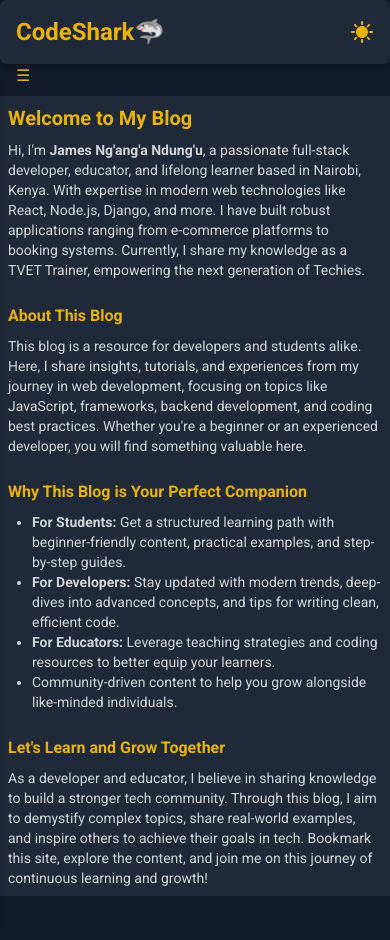
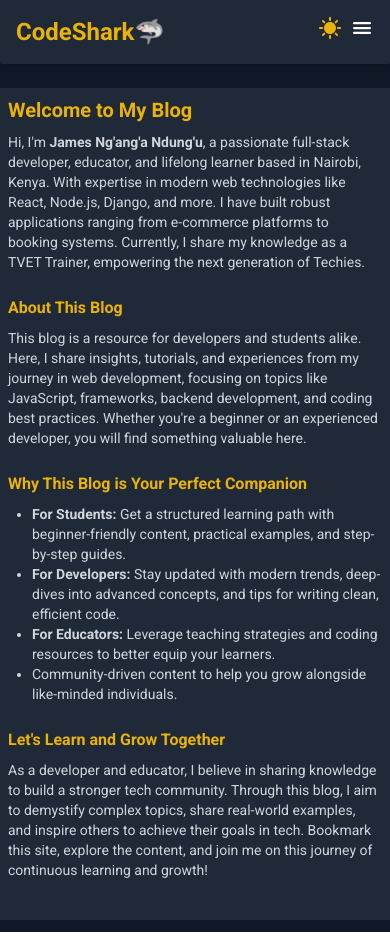
Before and after one commit to jimmindungu3/codeshark-blog, a React (Vite) app in the folder Frontend/: page / in a window 390 px wide. Built offline with nearby package versions, Linux system fonts and the light colour scheme.

Commit message:
create side menu for small screen

```diff
--- a/Frontend/src/App.jsx
+++ b/Frontend/src/App.jsx
@@ -7,42 +7,52 @@ import Home from "./components/Home";
 
 // Lazy Components
 const AsyncProgramming = lazy(() => import("./components/AsyncProgramming"));
+const JSFrameworks = lazy(() => import("./components/JSFrameworks"));
 const FirstProgrammingLanguage = lazy(() =>
   import("./components/FirstProgrammingLanguage")
 );
-const JSFrameworks = lazy(() => import("./components/JSFrameworks"));
 
 const App = () => {
-  const [isSidebarOpen, setIsSidebarOpen] = useState(false);
+  const [isMobileMenuOpen, setIsMobileMenuOpen] = useState(false);
 
-  const toggleSidebar = () => setIsSidebarOpen(!isSidebarOpen);
-  const closeSidebar = () => setIsSidebarOpen(false);
+  const toggleMobileMenu = () => {
+    setIsMobileMenuOpen(!isMobileMenuOpen);
+  };
+
+  const closeMobileMenu = () => {
+    setIsMobileMenuOpen(false);
+  };
 
   return (
     <Router>
       <div className="dark:bg-gray-900">
         <div className="max-w-7xl mx-auto">
-          <Navbar />
-          <div className="grid grid-cols-12 gap-4 h-screen">
-            {/* Sidebar */}
-            <div
-              className={`fixed top-20 left-0 z-40 w-64 h-full bg-white dark:bg-gray-800 shadow-md transition-transform transform ${
-                isSidebarOpen ? "translate-x-0" : "-translate-x-full"
-              } sm:translate-x-0 sm:static sm:col-span-3`}
-            >
-              <Sidebar closeSidebar={closeSidebar} />
+          <Navbar toggleMobileMenu={toggleMobileMenu} />
+          <div className="grid grid-cols-12 gap-4 h-screen md:mx-2">
+            {/* Desktop Sidebar */}
+            <div className="hidden md:block col-span-3 overflow-y-auto bg-white dark:bg-gray-800 h-fit">
+              <Sidebar />
             </div>
 
-            {/* Hamburger Menu */}
-            <button
-              onClick={toggleSidebar}
-              className="sm:hidden fixed top-16 left-4 z-50 text-blue-500 dark:text-yellow-500"
+            {/* Mobile Sidebar */}
+            <div
+              className={`fixed md:hidden inset-y-0 right-0 transform ${
+                isMobileMenuOpen ? "translate-x-0" : "translate-x-full"
+              } w-64 bg-white dark:bg-gray-800 overflow-y-auto transition-transform duration-300 ease-in-out z-30`}
             >
-              ☰
-            </button>
+              <Sidebar closeSidebar={closeMobileMenu} />
+            </div>
+
+            {/* Overlay */}
+            {isMobileMenuOpen && (
+              <div
+                className="fixed md:hidden inset-0 bg-black bg-opacity-60 z-20"
+                onClick={closeMobileMenu}
+              />
+            )}
 
             {/* Main Content */}
-            <div className="col-span-12 sm:col-span-9 overflow-y-auto">
+            <div className="col-span-12 md:col-span-9 overflow-y-auto">
               <Suspense fallback={<Loader />}>
                 <Routes>
                   <Route path="/" element={<Home />} />
--- a/Frontend/src/components/Home.jsx
+++ b/Frontend/src/components/Home.jsx
@@ -54,7 +54,7 @@ const Home = () => {
       <h2 className="text-base md:text-lg font-semibold mb-2 text-blue-500 dark:text-yellow-500">
         Let's Learn and Grow Together
       </h2>
-      <p className="text-sm md:text-base text-gray-800 dark:text-gray-300">
+      <p className="text-sm md:text-base text-gray-800 dark:text-gray-300 pb-8">
         As a developer and educator, I believe in sharing knowledge to build a
         stronger tech community. Through this blog, I aim to demystify complex
         topics, share real-world examples, and inspire others to achieve their
--- a/Frontend/src/components/JSFrameworks.jsx
+++ b/Frontend/src/components/JSFrameworks.jsx
@@ -109,7 +109,7 @@ const JSFrameworks = () => {
       <h2 className="text-base md:text-lg font-semibold mb-2 text-blue-500 dark:text-yellow-500">
         Conclusion
       </h2>
-      <p className="text-sm md:text-base text-gray-800 dark:text-gray-300">
+      <p className="text-sm md:text-base text-gray-800 dark:text-gray-300 pb-8">
         When choosing a JavaScript framework, consider the complexity of your
         project and your long-term goals. React is perfect for creating
         interactive UIs with a modular approach, Angular is ideal for
--- a/Frontend/src/components/Navbar.jsx
+++ b/Frontend/src/components/Navbar.jsx
@@ -1,9 +1,10 @@
 import React, { useState, useEffect } from "react";
+import { Link } from "react-router-dom";
 import { MdSunny } from "react-icons/md";
-import { FaMoon } from "react-icons/fa";
-import { Link } from "react-router-dom";
+import { LuSunMoon } from "react-icons/lu";
+import { IoMenu } from "react-icons/io5";
 
-const Navbar = () => {
+const Navbar = ({ toggleMobileMenu }) => {
   const [isDarkMode, setIsDarkMode] = useState(true);
 
   useEffect(() => {
@@ -31,21 +32,29 @@ const Navbar = () => {
 
   return (
     <div className="max-w-7xl mx-auto">
-      <div className="bg-white dark:bg-gray-800 shadow-md mb-8 px-4 rounded-md">
+      <div className="bg-white dark:bg-gray-800 shadow-md mb-6 px-4 rounded-b-sm">
         <div className="mx-auto max-w-7xl">
           <div className="py-4 flex justify-between">
-            {/* <div className="text-blue-500 dark:text-yellow-500 text-2xl font-bold hover:cursor-pointer">
-              CodeShark🦈
-            </div> */}
             <Link
               to="/"
               className="text-blue-500 dark:text-yellow-500 text-2xl font-bold hover:cursor-pointer"
             >
               CodeShark🦈
             </Link>
-            <button onClick={toggleTheme} className="text-yellow-500 text-2xl">
-              {isDarkMode ? <MdSunny /> : <FaMoon />}
-            </button>
+            <div className="space-x-2 text-2xl items-center">
+              <button
+                onClick={toggleTheme}
+                className="dark:text-yellow-500"
+              >
+                {isDarkMode ? <MdSunny /> : <LuSunMoon />}
+              </button>
+              <button
+                onClick={toggleMobileMenu}
+                className="dark:text-white md:hidden"
+              >
+                <IoMenu />
+              </button>
+            </div>
           </div>
         </div>
       </div>
--- a/Frontend/src/components/SideBar.jsx
+++ b/Frontend/src/components/SideBar.jsx
@@ -7,7 +7,7 @@ const SideBar = ({ closeSidebar }) => {
       <h3 className="text-xl md:text-3xl font-bold mb-2 text-blue-500 dark:text-yellow-500">
         Blogs
       </h3>
-      <ul className="text-gray-600 dark:text-gray-400 py-2 font-semibold space-y-2">
+      <ul className="text-gray-600 dark:text-gray-400 font-semibold space-y-4">
         <li className="hover:underline">
           <Link to="/AsyncProgramming" onClick={closeSidebar}>
             Asynchronous Programming In Javascript
```
